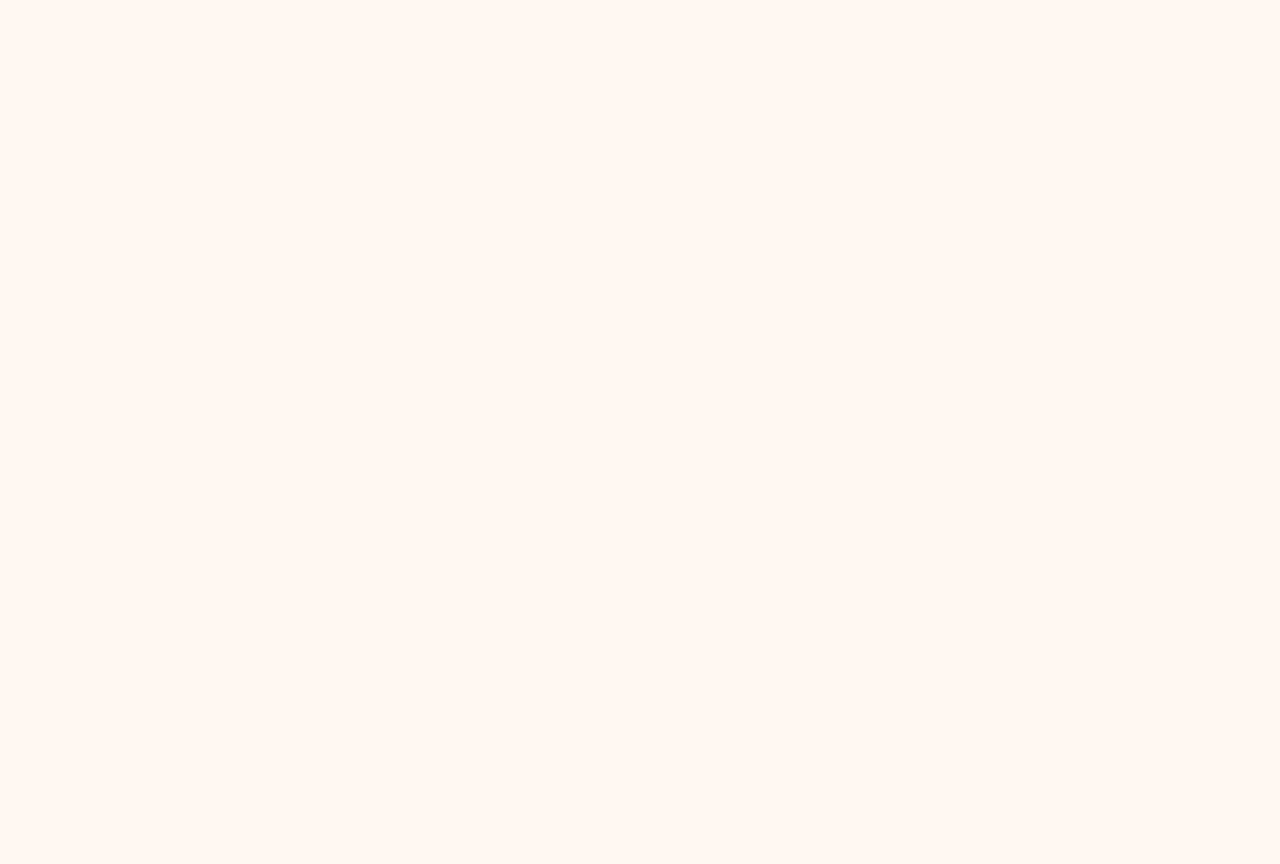
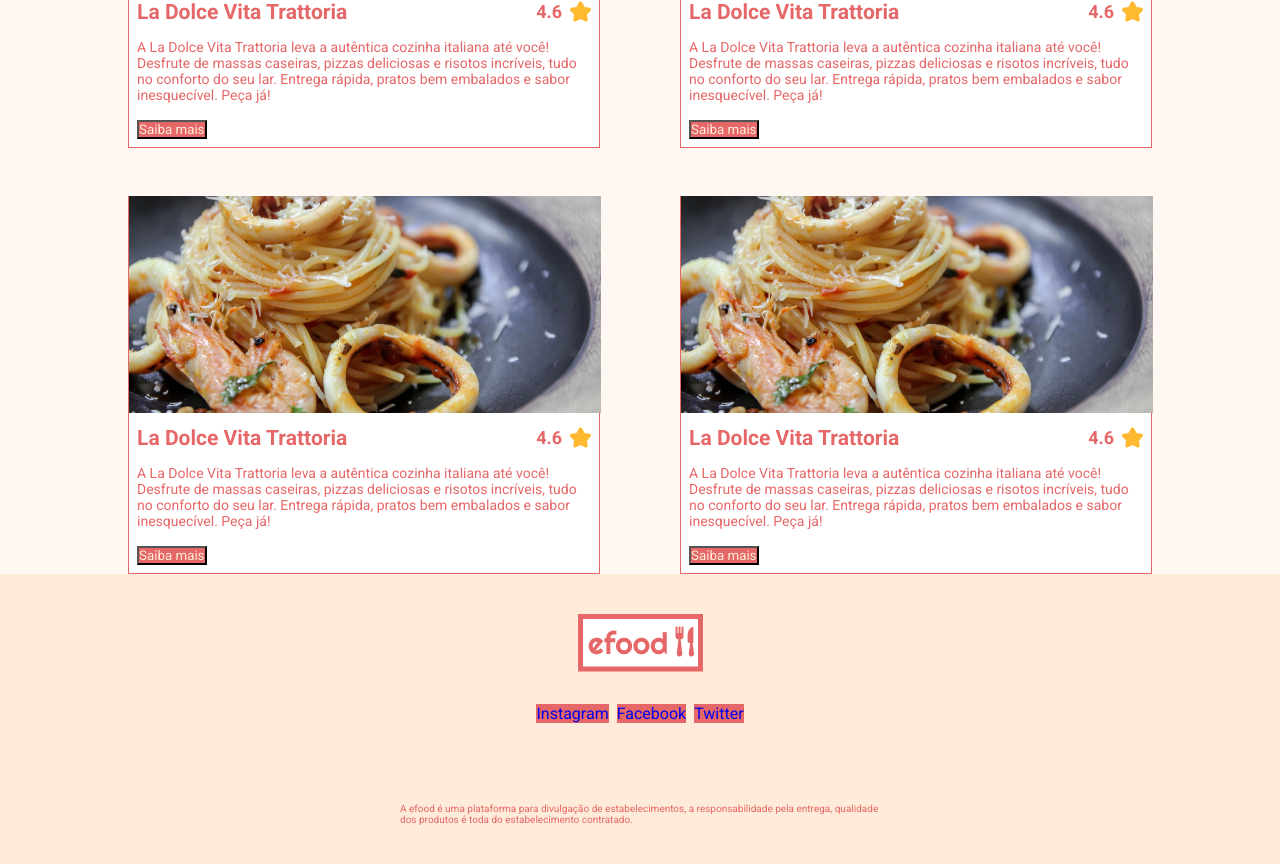
Before and after one commit to douglas-yokomizo/efood, a React (Vite) app: page / in a window 1280 px wide. Shown: the part 1120-1984 px from the top of the page. Before the commit the page ends 800 px from the top, so only its background shows below. Built offline with nearby package versions, Linux system fonts and the light colour scheme.

Commit message:
feat: add homepage

```diff
--- a/src/App.tsx
+++ b/src/App.tsx
@@ -1,4 +1,6 @@
-import { Header } from "./Header"
+import { CardList } from "./components/CardList"
+import { Footer } from "./components/Footer"
+import { Hero } from "./components/Hero"
 import { GlobalStyles } from "./styles"
 
 function App() {
@@ -6,7 +8,11 @@ function App() {
   return (
     <>
       <GlobalStyles />
-      <Header />
+      <Hero />
+      <div className="container">
+        <CardList />
+      </div>
+      <Footer />
     </>
   )
 }
--- /dev/null
+++ b/src/components/Button/index.tsx
@@ -0,0 +1,18 @@
+import { ButtonStyled } from "./styles";
+
+export type ButtonProps = {
+  name: 'info' | 'add';
+  children: string
+}
+
+const Button = ({ name, children }: ButtonProps) => {
+  return (
+    <>
+      <ButtonStyled name={name} >
+        {children}
+      </ButtonStyled>
+    </>
+  )
+}
+
+export { Button }
--- /dev/null
+++ b/src/components/Button/styles.ts
@@ -0,0 +1,8 @@
+import {styled} from 'styled-components'
+import { colors } from '../../styles'
+import { ButtonProps } from '.'
+
+export const ButtonStyled = styled.button<ButtonProps>`
+  background-color: ${props => props.name === 'info' ? colors.red : colors.beige};
+  color: ${props => props.name === 'info' ? colors.beige : colors.red};
+`
--- /dev/null
+++ b/src/components/Card/index.tsx
@@ -0,0 +1,31 @@
+import star from '../../assets/images/star-icon.png'
+import { Button } from "../Button"
+import { CardContainer, CardHeader, CardInfo, Description, Score } from './styles'
+
+type CardProps = {
+  image: string;
+  title: string;
+  description: string;
+  score: number
+}
+
+const Card = ({ title, description, score, image }: CardProps) => {
+  return (
+    <CardContainer>
+      <img src={image} alt={title} />
+      <CardInfo>
+        <CardHeader>
+          <h3>{title}</h3>
+          <Score>
+            <span>{score}</span>
+            <img src={star} alt={title} />
+          </Score>
+        </CardHeader>
+        <Description>{description}</Description>
+        <Button name="info" >Saiba mais</Button>
+      </CardInfo>
+    </CardContainer>
+  )
+}
+
+export { Card }
--- /dev/null
+++ b/src/components/Card/styles.ts
@@ -0,0 +1,37 @@
+import {styled} from 'styled-components'
+import { colors, fonts } from '../../styles'
+
+export const CardContainer = styled.div`
+  max-width: 472px;
+  width: 100%;
+  color:${colors.red};
+  background-color: ${colors.white};
+  border: 1px solid ${colors.red};
+  border-top: none;
+`
+
+export const CardInfo = styled.div`
+  padding: 8px;
+`
+
+export const Description = styled.p`
+  margin-bottom: 16px;
+  font-weight: ${fonts.text};
+  font-size: 14px;
+`
+
+export const CardHeader = styled.div`
+  display: flex;
+  justify-content: space-between;
+  align-items: center;
+  font-size: 18px;
+  margin-bottom: 15px;
+  `
+
+export const Score = styled.div`
+  display: flex;
+  align-items: center;
+  font-size: 18px;
+  font-weight: ${fonts.subHeading};
+  gap: 8px;
+`
--- /dev/null
+++ b/src/components/CardList/index.tsx
@@ -0,0 +1,55 @@
+import { Card } from "../Card"
+import sushi from '../../assets/images/sushi.png'
+import macarrao from '../../assets/images/macarrao.png'
+import { ListContainer } from "./styles"
+
+const products = [
+  {
+    title: 'Hioki Sushi',
+    score: 4.9,
+    image: `${sushi}`,
+    description: 'Peça já o melhor da culinária japonesa no conforto da sua casa! Sushis frescos, sashimis deliciosos e pratos quentes irresistíveis. Entrega rápida, embalagens cuidadosas e qualidade garantida.Experimente o Japão sem sair do lar com nosso delivery!'
+  },
+  {
+    title: 'La Dolce Vita Trattoria',
+    score: 4.6,
+    image: `${macarrao}`,
+    description: 'A La Dolce Vita Trattoria leva a autêntica cozinha italiana até você! Desfrute de massas caseiras, pizzas deliciosas e risotos incríveis, tudo no conforto do seu lar. Entrega rápida, pratos bem embalados e sabor inesquecível. Peça já!'
+  },
+  {
+    title: 'La Dolce Vita Trattoria',
+    score: 4.6,
+    image: `${macarrao}`,
+    description: 'A La Dolce Vita Trattoria leva a autêntica cozinha italiana até você! Desfrute de massas caseiras, pizzas deliciosas e risotos incríveis, tudo no conforto do seu lar. Entrega rápida, pratos bem embalados e sabor inesquecível. Peça já!'
+  },
+  {
+    title: 'La Dolce Vita Trattoria',
+    score: 4.6,
+    image: `${macarrao}`,
+    description: 'A La Dolce Vita Trattoria leva a autêntica cozinha italiana até você! Desfrute de massas caseiras, pizzas deliciosas e risotos incríveis, tudo no conforto do seu lar. Entrega rápida, pratos bem embalados e sabor inesquecível. Peça já!'
+  },
+  {
+    title: 'La Dolce Vita Trattoria',
+    score: 4.6,
+    image: `${macarrao}`,
+    description: 'A La Dolce Vita Trattoria leva a autêntica cozinha italiana até você! Desfrute de massas caseiras, pizzas deliciosas e risotos incríveis, tudo no conforto do seu lar. Entrega rápida, pratos bem embalados e sabor inesquecível. Peça já!'
+  },
+  {
+    title: 'La Dolce Vita Trattoria',
+    score: 4.6,
+    image: `${macarrao}`,
+    description: 'A La Dolce Vita Trattoria leva a autêntica cozinha italiana até você! Desfrute de massas caseiras, pizzas deliciosas e risotos incríveis, tudo no conforto do seu lar. Entrega rápida, pratos bem embalados e sabor inesquecível. Peça já!'
+  },
+]
+
+const CardList = () => {
+  return (
+    <ListContainer>
+      {products.map(product => (
+        <Card title={product.title} image={product.image} description={product.description} score={product.score} />
+      ))}
+    </ListContainer>
+  )
+}
+
+export { CardList }
--- /dev/null
+++ b/src/components/CardList/styles.ts
@@ -0,0 +1,8 @@
+import styled from 'styled-components'
+
+export const ListContainer = styled.section`
+  display: grid;
+  grid-template-columns: 1fr 1fr;
+  column-gap: 80px;
+  row-gap: 48px;
+`
--- /dev/null
+++ b/src/components/Footer/index.tsx
@@ -0,0 +1,29 @@
+import logo from '../../assets/images/logo.png'
+import { Logo } from '../Hero/styles'
+import { FooterBg, FooterContainer, Socials } from './styles'
+
+const Footer = () => {
+  return (
+    <>
+      <FooterBg>
+        <FooterContainer className='container'>
+          <Logo src={logo} alt="efood logo" />
+          <Socials>
+            <li>
+              <a href="/">Instagram</a>
+            </li>
+            <li>
+              <a href="/">Facebook</a>
+            </li>
+            <li>
+              <a href="/">Twitter</a>
+            </li>
+          </Socials>
+          <p>A efood é uma plataforma para divulgação de estabelecimentos, a responsabilidade pela entrega, qualidade dos produtos é toda do estabelecimento contratado.</p>
+        </FooterContainer>
+      </FooterBg>
+    </>
+  )
+}
+
+export { Footer }
--- /dev/null
+++ b/src/components/Footer/styles.ts
@@ -0,0 +1,31 @@
+import styled from 'styled-components'
+import { colors, fonts } from '../../styles'
+
+export const FooterBg = styled.div`
+  background-color: ${colors.beige};
+
+  p {
+    width: 480px;
+    height: 24px;
+    color:${colors.red};
+    font-weight: ${fonts.text};
+    font-size: 10px;
+  }
+`
+
+export const FooterContainer = styled.div`
+  display: flex;
+  align-items: center;
+  padding: 40px 0;
+  flex-direction: column;
+`
+
+export const Socials = styled.ul`
+  display: flex;
+  margin: 32px 0 80px 0;
+  column-gap: 8px;
+
+  li {
+    background-color: ${colors.red}
+  }
+`
--- a/src/Header/index.tsx
+++ b/src/components/Hero/index.tsx
@@ -1,14 +1,15 @@
-import logo from '../assets/images/logo.png'
-import { HeaderBg, Container, Title, Logo } from './styles'
-const Header = () => (
+import logo from '../../assets/images/logo.png'
+import { HeroBg, Container, Title, Logo } from './styles'
+
+const Hero = () => (
   <>
-    <HeaderBg>
+    <HeroBg>
       <Container className='container'>
         <Logo src={logo} alt="eFood Logo" />
         <Title>Viva experiências gastronômicas no conforto da sua casa</Title>
       </Container>
-    </HeaderBg>
+    </HeroBg>
   </>
 )
 
-export { Header }
+export { Hero }
--- a/src/Header/styles.ts
+++ b/src/components/Hero/styles.ts
@@ -1,10 +1,11 @@
 import styled from 'styled-components'
-import { colors, fonts } from '../styles'
-import headerBg from '../assets/images/headerBg.png'
+import { colors, fonts } from '../../styles'
+import heroBg from '../../assets/images/headerBg.png'
 
-export const HeaderBg = styled.header`
-  background-image: url(${headerBg});
+export const HeroBg = styled.div`
+  background-image: url(${heroBg});
   height: 384px;
+  margin-bottom: 80px;
   `
 
 export const Logo = styled.img`
@@ -21,7 +22,7 @@ export const Container = styled.div`
 `
 
 export const Title = styled.h1`
-  color: ${colors.vermelho};
+  color: ${colors.red};
   font-weight: ${fonts.heading};
   margin-top: 138px;
   width: 540px;
--- a/src/styles.ts
+++ b/src/styles.ts
@@ -1,9 +1,9 @@
 import { createGlobalStyle } from "styled-components";
 
 export const colors = {
-  vermelho: '#E66767',
-  bege: '#FFEBD9',
-  branco: '#FFFFFF',
+  red: '#E66767',
+  beige: '#FFEBD9',
+  white: '#FFFFFF',
   background: '#FFF8F2'
 }
 
@@ -19,7 +19,9 @@ export const GlobalStyles = createGlobalStyle`
     margin: 0;
     padding: 0;
     box-sizing: border-box;
-    font-family: Roboto, sans-serif
+    font-family: Roboto, sans-serif;
+    list-style: none;
+    text-decoration: none
   }
 
   body {
```
